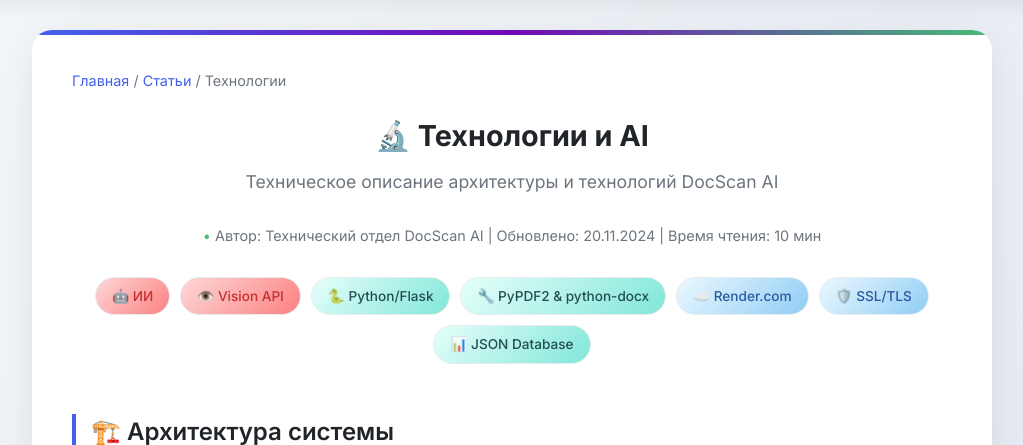
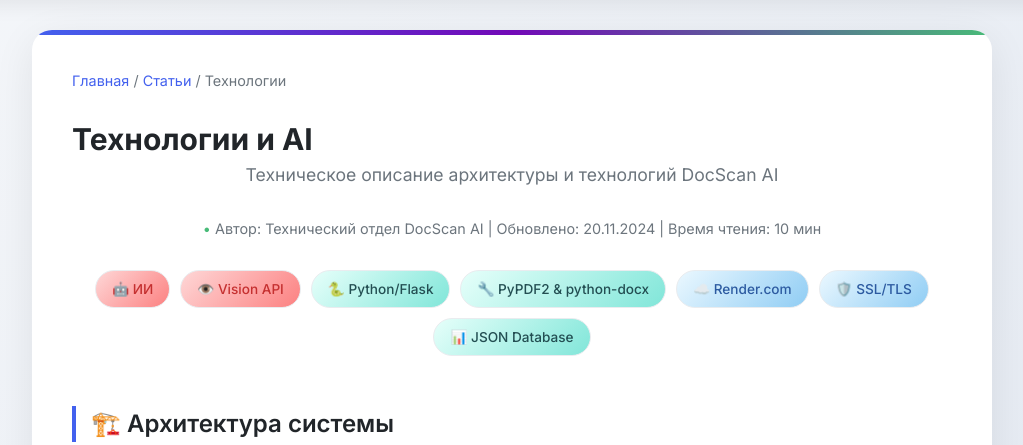
Before and after one commit to ramay1243/docscan-ai, a Flask app: page /articles/tech in a window 1280 px wide. Shown: the part 66-511 px from the top of the page, without its empty margins (128-1151 px from the left). Run offline with Flask 3, Linux system fonts and the light colour scheme.

Commit message:
Update article_tech.html

```diff
--- a/static/templates/article_tech.html
+++ b/static/templates/article_tech.html
@@ -5,8 +5,10 @@
     <meta name="viewport" content="width=device-width, initial-scale=1.0">
     <title>Нейросеть для анализа документов: как работает ИИ проверка онлайн</title>
 
+    <link rel="canonical" href="https://docscan-ai.ru/articles/tech">
+
     <!-- SEO Meta Tags -->
-    <meta name="description" content="Как работает нейросеть для анализа документов онлайн. Технологии ИИ проверки договоров: компьютерное зрение, обработка текста, выявление рисков за 60 секунд">
+    <meta name="description" content="Как работает нейросеть для анализа документов: технологии ИИ. Компьютерное зрение, обработка текста, выявление рисков за 60 секунд. Узнайте как это работает!">
     <meta name="keywords" content="технологии DocScan, ИИ, компьютерное зрение, архитектура системы, AI технологии, обработка документов">
     <meta name="author" content="DocScan AI">
 
@@ -691,7 +693,7 @@
             </div>
 
             <!-- Title -->
-            <h1 class="article-title">🔬 Технологии и AI</h1>
+            <h1>Технологии и AI</h1>
 
             <div class="article-subtitle">
                 Техническое описание архитектуры и технологий DocScan AI
```
